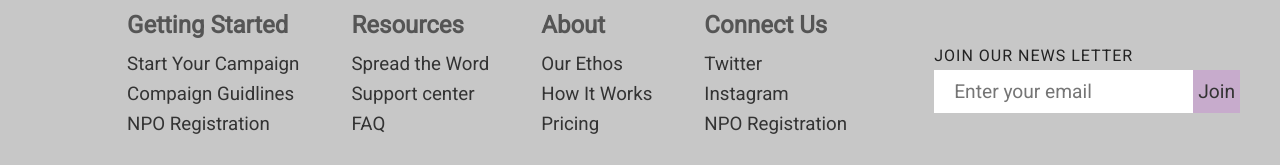
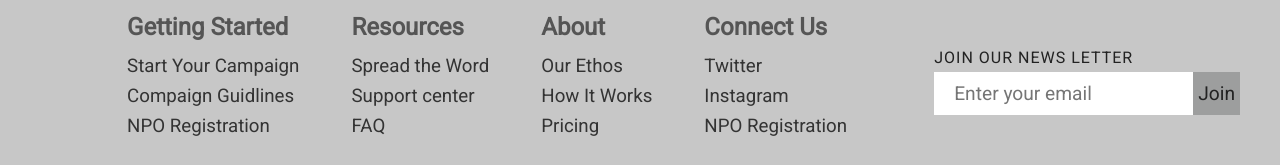
Before and after one commit to ddepu11/movil_shop_cient_side_react, a React (Create React App) app: page / in a window 1280 px wide. Shown: the part 1823-1988 px from the top of the page. Built offline with nearby package versions, Linux system fonts and the light colour scheme; no server answers.

Commit message:
nav links width increased and join button styled

```diff
--- a/src/components/Footer.jsx
+++ b/src/components/Footer.jsx
@@ -41,10 +41,10 @@ const Footer = () => (
         <Button
           pTB="10"
           pLR="20"
-          bgColor="#c7abcc"
+          bgColor="#9d9e9e"
           innerText="Join"
           fs="1.2"
-          color="#333"
+          color="#222222"
         />
       </div>
     </div>
--- a/src/components/Navbar.jsx
+++ b/src/components/Navbar.jsx
@@ -40,22 +40,16 @@ const Navbar = () => {
             </li>
           </ul>
         </div>
-        {/* <button
-                  type="button"
-                  className="log-out-btn"
-                  onClick={handleLogOut}
-                >
-                  Log Out
-                </button> */}
+
         <div className="links">
           <ul className="flex">
             <li>{hasUserLoggedIn && <Link to="/account">Account</Link>}</li>
             <li>
               {hasUserLoggedIn || Object.keys(userInfo).length !== 0 ? (
                 <Button
-                  bgColor="#d41919"
+                  bgColor="#b82626"
                   pTB="5"
-                  pLR="10"
+                  pLR="15"
                   fs="1"
                   color="white"
                   innerText="Log Out"
@@ -115,6 +109,7 @@ const Wrapper = styled.nav`
     }
     .contact {
       width: 30%;
+      border: 1px solid red;
     }
     .contact ul,
     .links ul {
@@ -122,7 +117,8 @@ const Wrapper = styled.nav`
     }
 
     .links {
-      width: 15%;
+      /* border: 2px solid black; */
+      width: 20%;
     }
   }
   .navbar {
```
